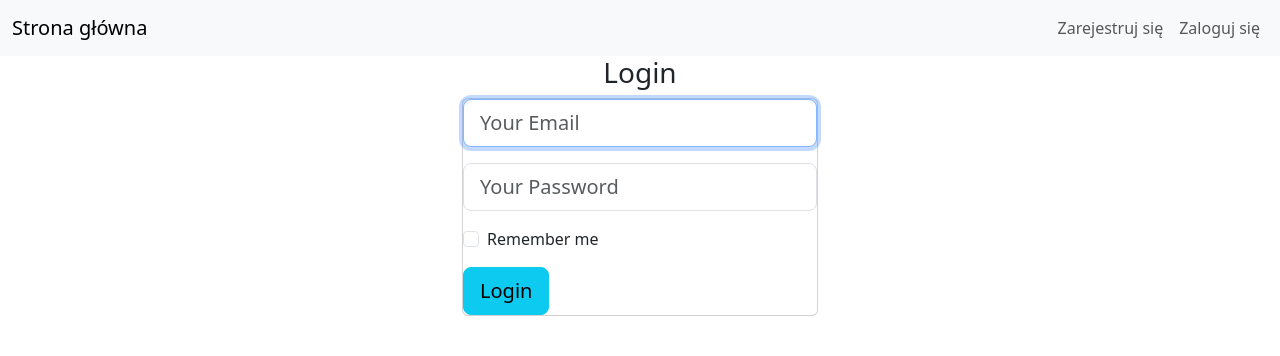
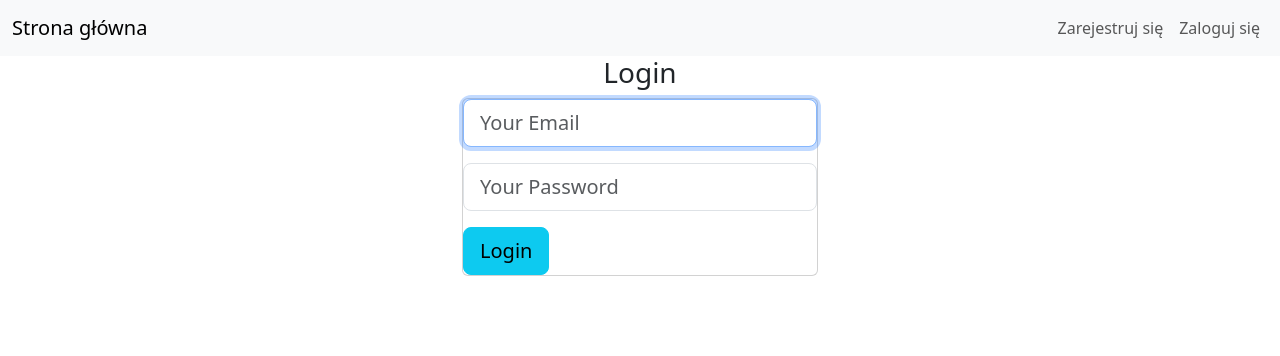
Before and after one commit to Pug0r/www-course-project, a Flask app: page /login in a window 1280 px wide. Shown: the top 356 px of the page. Run offline with Flask 3, Linux system fonts and the light colour scheme; parts of the project's set-up code (start-up, migrations or seed data) failed here and were passed over; some libraries are stand-ins or nearby versions.

Commit message:
Delete remember me button

```diff
--- a/app/templates/login.html
+++ b/app/templates/login.html
@@ -20,10 +20,6 @@
                     <div class="mb-3">
                         <input class="form-control form-control-lg" type="password" name="password" placeholder="Your Password">
                     </div>
-                    <div class="mb-3 form-check">
-                        <input type="checkbox" class="form-check-input" id="remember" name="remember">
-                        <label class="form-check-label" for="remember">Remember me</label>
-                    </div>
                     <button class="btn btn-info btn-lg btn-block" type="submit">Login</button>
                 </form>
             </div>
```
